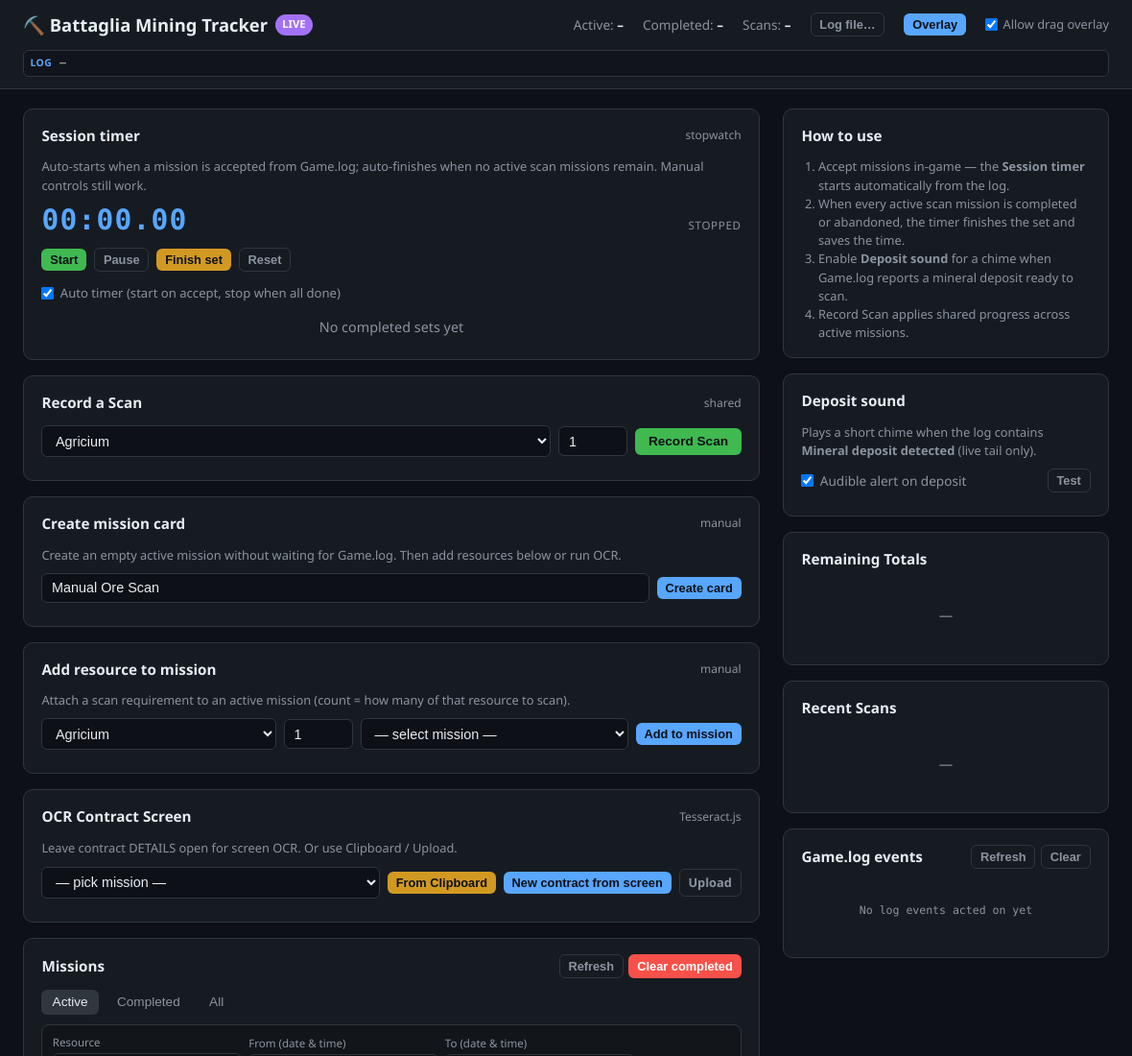
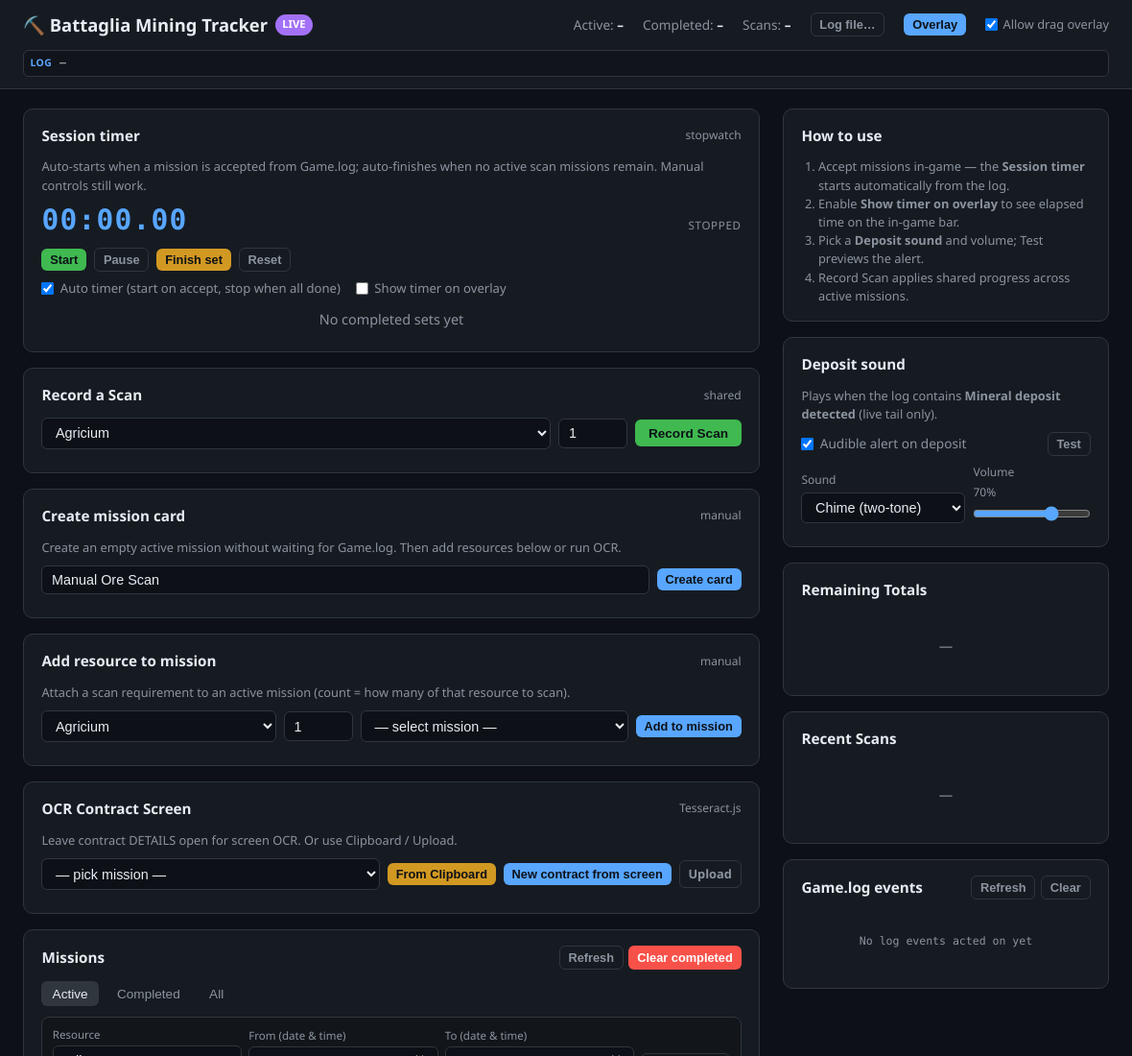
Before and after one commit to DizzyBHigh/sc-battaglia-mining-tracker, an Electron app: page renderer/index.html in a window 1180 px wide. Shown: the top 1100 px of the page at 96% size. Drawn offline with Linux system fonts and the light colour scheme; no server answers; a script that the page names is missing.

Commit message:
UI: overlay timer toggle, sound presets, volume slider

```diff
--- a/renderer/index.html
+++ b/renderer/index.html
@@ -17,7 +17,8 @@ main{max-width:1200px;margin:0 auto;padding:1.25rem 1.5rem 3rem;display:grid;gri
 .card{background:var(--surface);border:1px solid var(--border);border-radius:10px;padding:1rem 1.15rem;margin-bottom:1rem}
 .card h2{font-size:.95rem;font-weight:600;margin-bottom:.75rem;display:flex;align-items:center;justify-content:space-between;gap:.5rem;flex-wrap:wrap}
 .btn{display:inline-flex;align-items:center;gap:.35rem;background:var(--accent);color:#0d1117;border:none;border-radius:6px;padding:.4rem .85rem;font-size:.85rem;font-weight:600;cursor:pointer}.btn:hover{opacity:.9}.btn-ghost{background:transparent;color:var(--muted);border:1px solid var(--border)}.btn-green{background:var(--green)}.btn-orange{background:var(--orange)}.btn-sm{padding:.25rem .55rem;font-size:.8rem}.btn-danger{background:var(--red);color:#fff}
-select,input[type=number],input[type=text],input[type=date],input[type=datetime-local]{background:var(--bg);border:1px solid var(--border);color:var(--text);border-radius:6px;padding:.4rem .6rem;font-size:.9rem;width:100%;color-scheme:dark}
+select,input[type=number],input[type=text],input[type=date],input[type=datetime-local],input[type=range]{background:var(--bg);border:1px solid var(--border);color:var(--text);border-radius:6px;padding:.4rem .6rem;font-size:.9rem;width:100%;color-scheme:dark}
+input[type=range]{padding:0;height:1.25rem;accent-color:var(--accent)}
 .scan-row{display:flex;gap:.5rem;align-items:center;margin-bottom:.5rem;flex-wrap:wrap}.scan-row select,.scan-row input[type=text],.scan-row input[type=date],.scan-row input[type=datetime-local]{flex:1;min-width:110px}
 .mission{border:1px solid var(--border);border-radius:8px;padding:.85rem 1rem;margin-bottom:.75rem;background:#0d1117}.mission.complete{border-color:var(--green);opacity:.75}.mission.abandoned{border-color:var(--muted);opacity:.7}.mission.needs-req{border-color:var(--orange)}
 .mission-header{display:flex;justify-content:space-between;gap:.75rem;margin-bottom:.5rem}.mission-title{font-weight:600}.mission-meta{font-size:.75rem;color:var(--muted)}
@@ -98,10 +99,16 @@ footer{text-align:center;color:var(--muted);font-size:.75rem;padding:1rem}
       <button type="button" class="btn btn-orange btn-sm" onclick="finishStopwatchSet()" title="Save elapsed as a completed set and reset">Finish set</button>
       <button type="button" class="btn btn-ghost btn-sm" onclick="resetStopwatch()">Reset</button>
     </div>
-    <label style="font-size:.82rem;color:var(--muted);display:inline-flex;align-items:center;gap:.4rem;cursor:pointer;margin-top:.35rem">
-      <input type="checkbox" id="chk-auto-timer" checked onchange="onAutoTimerToggle(this)"/>
-      Auto timer (start on accept, stop when all done)
-    </label>
+    <div style="display:flex;flex-wrap:wrap;gap:.75rem 1rem;margin-top:.35rem">
+      <label style="font-size:.82rem;color:var(--muted);display:inline-flex;align-items:center;gap:.4rem;cursor:pointer">
+        <input type="checkbox" id="chk-auto-timer" checked onchange="onAutoTimerToggle(this)"/>
+        Auto timer (start on accept, stop when all done)
+      </label>
+      <label style="font-size:.82rem;color:var(--muted);display:inline-flex;align-items:center;gap:.4rem;cursor:pointer">
+        <input type="checkbox" id="chk-timer-overlay" onchange="onTimerOverlayToggle(this)"/>
+        Show timer on overlay
+      </label>
+    </div>
     <div id="stopwatch-laps" style="margin-top:.35rem"></div>
   </div>
   <div class="card">
@@ -174,20 +181,28 @@ footer{text-align:center;color:var(--muted);font-size:.75rem;padding:1rem}
   <div class="card"><h2>How to use</h2>
     <ol style="font-size:.8rem;color:var(--muted);padding-left:1.1rem">
       <li>Accept missions in-game — the <strong>Session timer</strong> starts automatically from the log.</li>
-      <li>When every active scan mission is completed or abandoned, the timer finishes the set and saves the time.</li>
-      <li>Enable <strong>Deposit sound</strong> for a chime when Game.log reports a mineral deposit ready to scan.</li>
+      <li>Enable <strong>Show timer on overlay</strong> to see elapsed time on the in-game bar.</li>
+      <li>Pick a <strong>Deposit sound</strong> and volume; Test previews the alert.</li>
       <li>Record Scan applies shared progress across active missions.</li>
     </ol>
   </div>
   <div class="card">
     <h2>Deposit sound</h2>
-    <p style="font-size:.8rem;color:var(--muted);margin-bottom:.55rem">Plays a short chime when the log contains <strong>Mineral deposit detected</strong> (live tail only).</p>
+    <p style="font-size:.8rem;color:var(--muted);margin-bottom:.55rem">Plays when the log contains <strong>Mineral deposit detected</strong> (live tail only).</p>
     <div class="scan-row">
       <label style="font-size:.85rem;color:var(--muted);display:inline-flex;align-items:center;gap:.4rem;cursor:pointer;flex:1">
         <input type="checkbox" id="chk-deposit-sound" checked onchange="onDepositSoundToggle(this)"/>
         Audible alert on deposit
       </label>
       <button type="button" class="btn btn-ghost btn-sm" onclick="testDepositSound()">Test</button>
+    </div>
+    <div class="scan-row" style="margin-top:.35rem;align-items:flex-end">
+      <label style="font-size:.75rem;color:var(--muted);flex:1.4;display:flex;flex-direction:column;gap:.2rem;min-width:140px">Sound
+        <select id="deposit-sound-preset" onchange="onDepositSoundPresetChange(this)"></select>
+      </label>
+      <label style="font-size:.75rem;color:var(--muted);flex:1;display:flex;flex-direction:column;gap:.2rem;min-width:120px">Volume <span id="deposit-sound-vol-label">70%</span>
+        <input type="range" id="deposit-sound-volume" min="0" max="100" value="70" oninput="onDepositSoundVolumeChange(this)"/>
+      </label>
     </div>
   </div>
   <div class="card"><h2>Remaining Totals</h2><div id="remaining-totals" class="empty">—</div></div>
```
